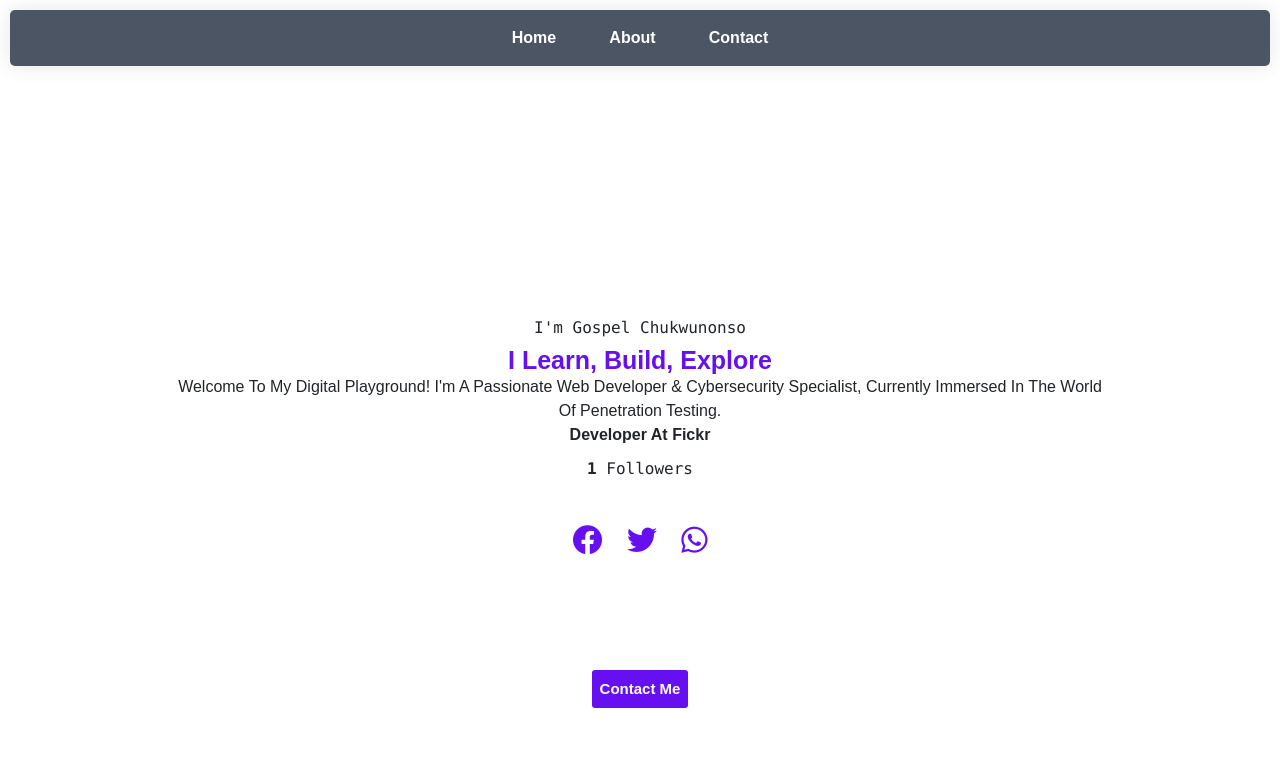
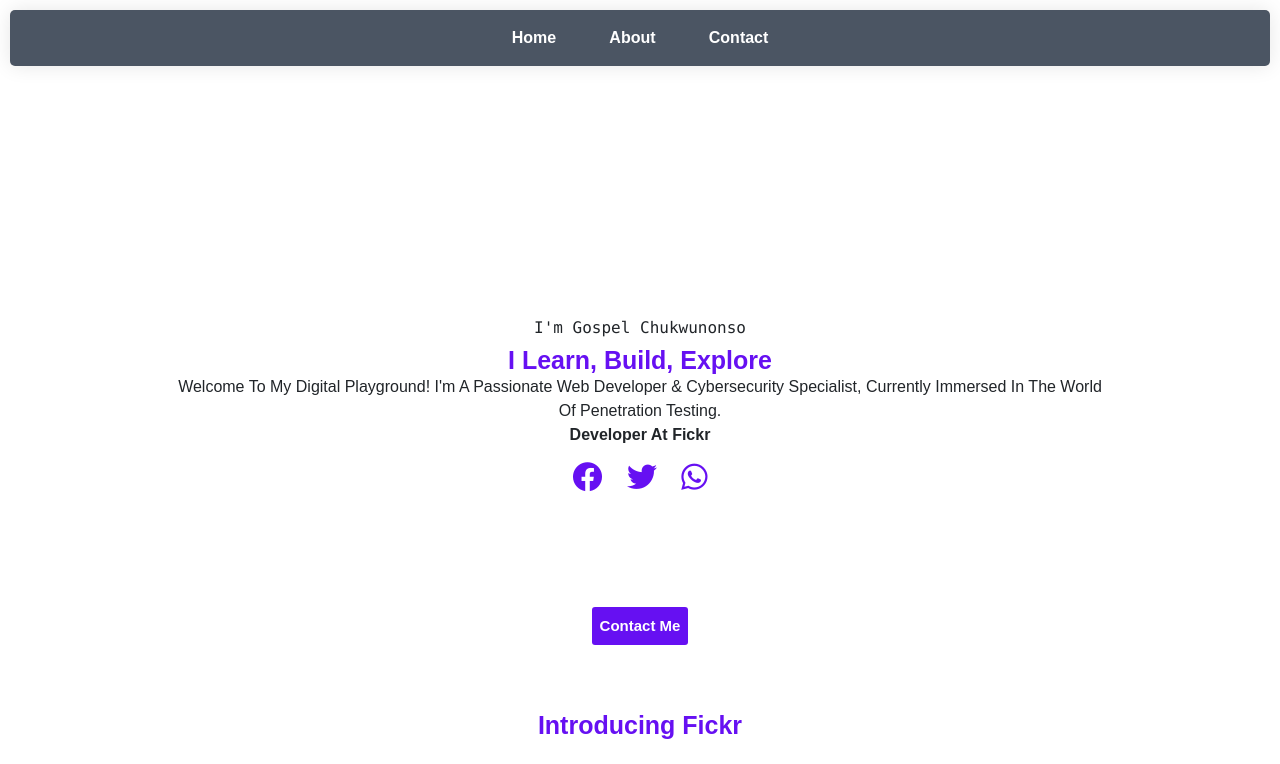
Before and after one commit to GospelHack33/gospelchukwunonso, a plain HTML site: page portfolio/index.html in a window 1280 px wide. Shown: the top 764 px of the page. Drawn offline with nearby package versions, Linux system fonts and the light colour scheme.

Commit message:
Update index.html

```diff
--- a/portfolio/index.html
+++ b/portfolio/index.html
@@ -80,46 +80,9 @@
             <center>
                 <span>Welcome To My Digital Playground! I'm A Passionate Web Developer & Cybersecurity Specialist, Currently Immersed In The World <br> Of Penetration Testing. <br><b>Developer At Fickr</b></span>
 
-                <pre style="margin-top: 10px;"><b id="visitorCount">0</b> Followers</pre>
+
                 <br>
-                 <script>
-        // Check if the unique identifier is stored in local storage
-        if (!localStorage.getItem('uniqueUserId')) {
-            // If not, generate a new unique identifier and store it
-            localStorage.setItem('uniqueUserId', generateUUID());
-        }
 
-        // Update the visitor count
-        updateVisitorCount();
-
-        function generateUUID() {
-            // Function to generate a simple UUID (not universally unique, but good enough for this example)
-            return 'xxxxxxxx-xxxx-4xxx-yxxx-xxxxxxxxxxxx'.replace(/[xy]/g, function(c) {
-                var r = Math.random() * 16 | 0,
-                    v = c === 'x' ? r : (r & 0x3 | 0x8);
-                return v.toString(16);
-            });
-        }
-
-        function updateVisitorCount() {
-            // Get the current visitor count from local storage
-            var visitorCount = localStorage.getItem('visitorCount') || 0;
-
-            // Check if the user has not visited before in this browser
-            if (localStorage.getItem('lastVisitUserId') !== localStorage.getItem('uniqueUserId')) {
-                // Increment the visitor count
-                visitorCount++;
-                // Update the last visit user ID
-                localStorage.setItem('lastVisitUserId', localStorage.getItem('uniqueUserId'));
-            }
-
-            // Update the visitor count in the HTML
-            document.getElementById('visitorCount').textContent = visitorCount;
-
-            // Store the updated visitor count in local storage
-            localStorage.setItem('visitorCount', visitorCount);
-        }
-    </script>
                 <div class="social">
                     <i class="fab fa-facebook" onclick="window.location.href='https://www.facebook.com/gospel.coding.43'"></i>
                     <i class="fab fa-twitter" onclick="window.location.href='https://twitter.com/gospeldeveloper'"></i>
```
